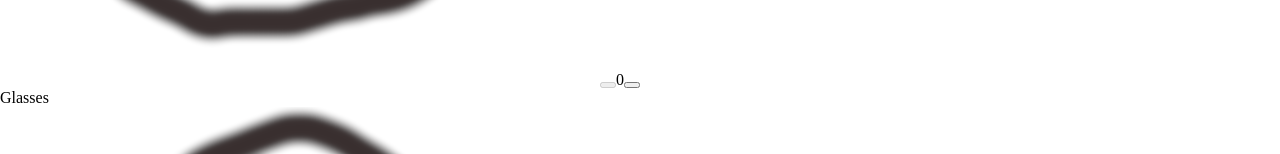
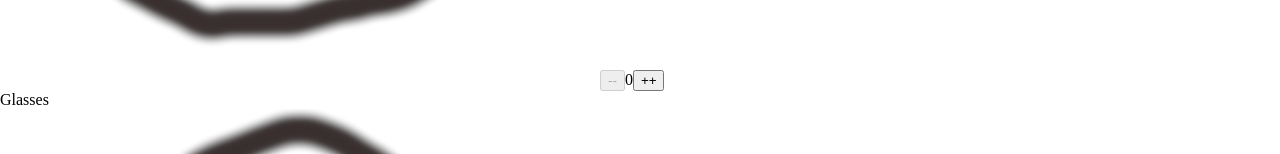
Before and after one commit to Joel-Singh/buy-me-shopping-cart, a React (Create React App) app: page /store in a window 1280 px wide. Shown: the part 635-789 px from the top of the page. Built offline with nearby package versions, Linux system fonts and the light colour scheme; a web font is replaced by a local one.

Commit message:
Add text to cart buttons in StoreProduct

```diff
--- a/src/components/StoreProduct.js
+++ b/src/components/StoreProduct.js
@@ -18,7 +18,7 @@ function StoreProduct(props) {
         onClick={onRemoveFromCartClick}
         disabled={amountBought === 0}
         type="button"
-      ></button>
+      >--</button>
 
       <span
         aria-label="Amount in cart"
@@ -33,7 +33,7 @@ function StoreProduct(props) {
         disabled={amountBought === productLimit}
         onClick={onAddToCartClick}
         type="button"
-      ></button>
+      >++</button>
 
       <div className="store-product__name">{name}</div>
     </div>
```
Also changed, not shown: 1 other file (tests, documents, lock files or other folders).
